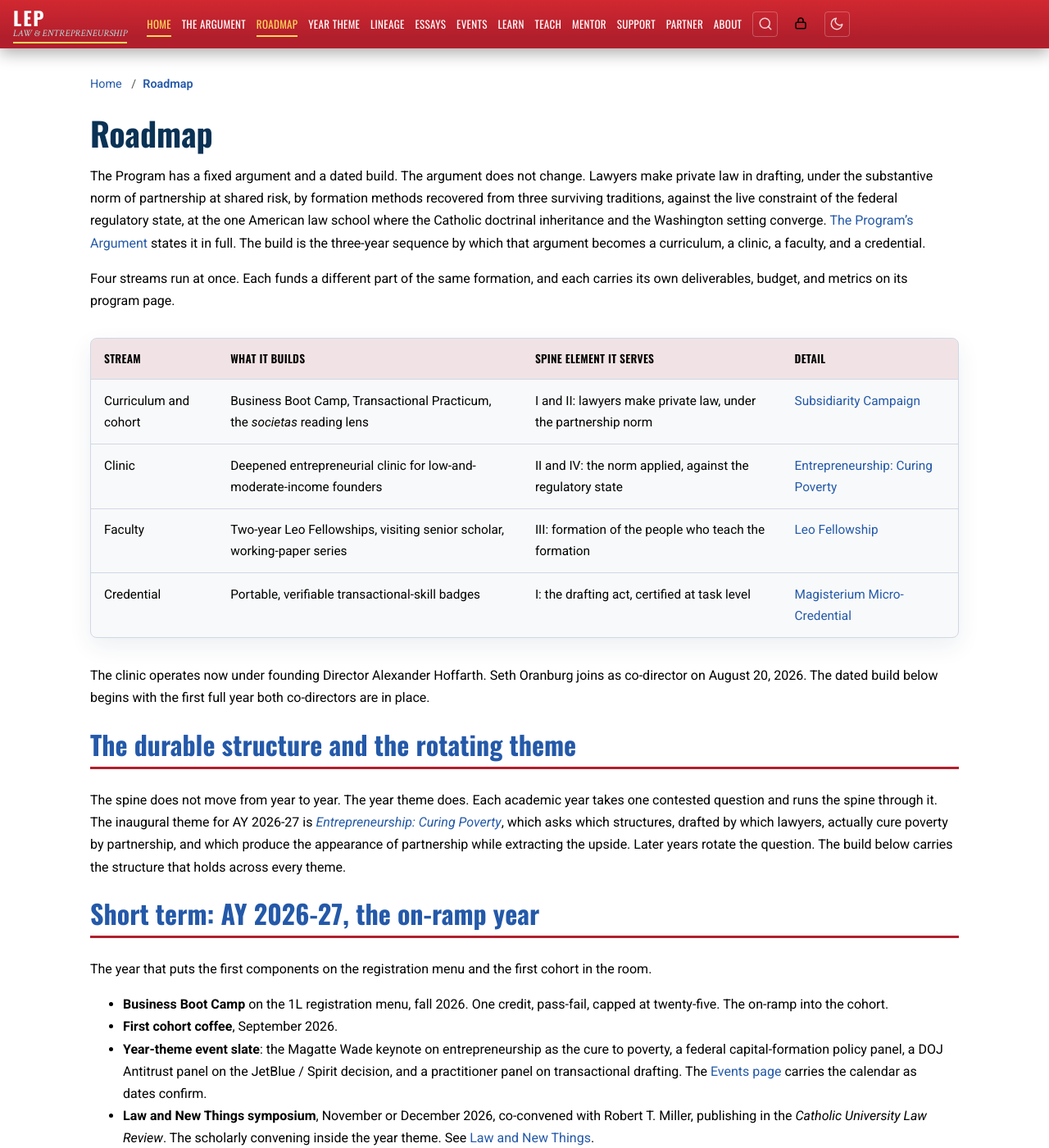
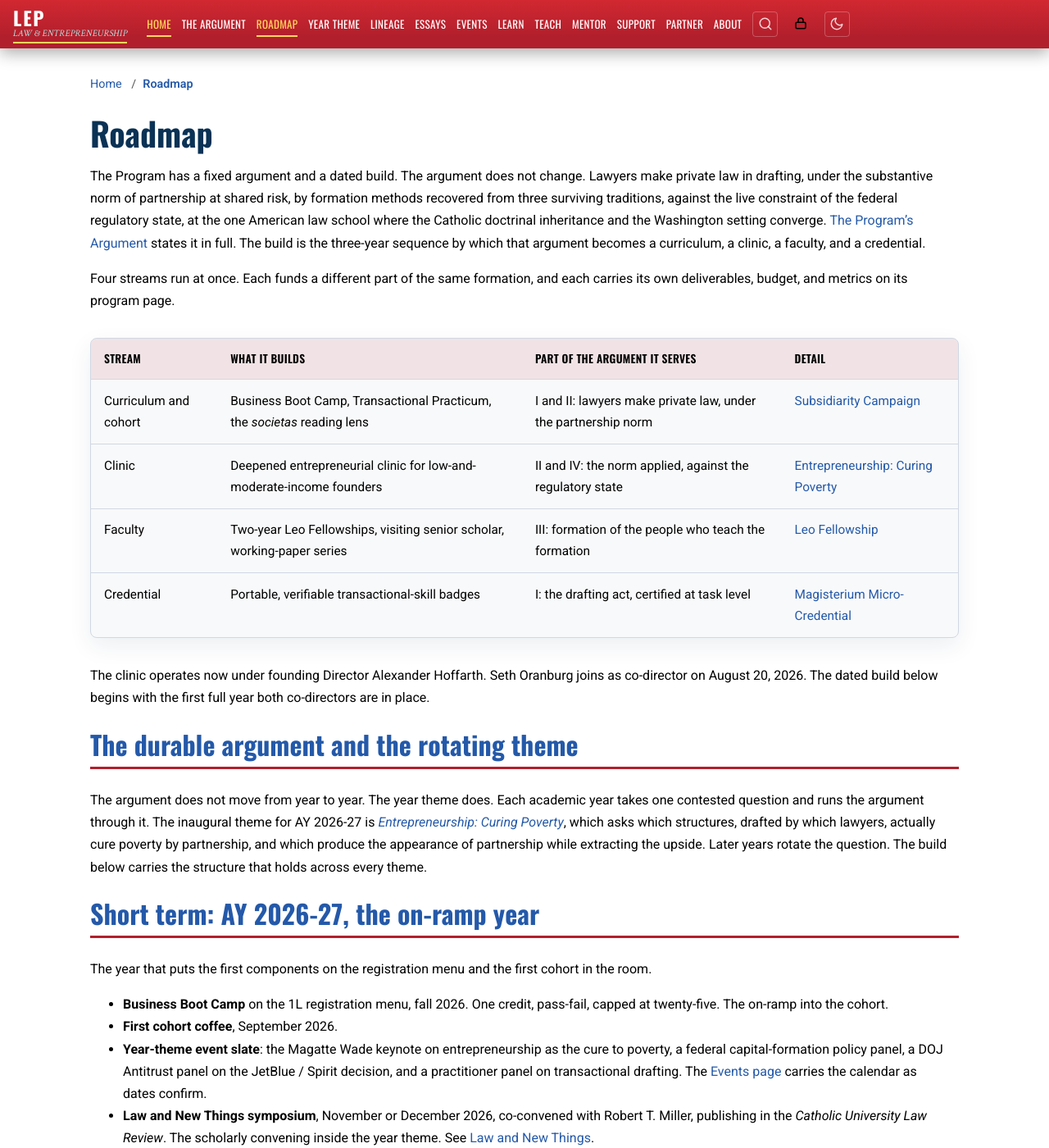
Before and after one commit to Oranburg/LEP, a Jekyll site: the page built from _pages/roadmap.md, in a window 1280 px wide and 1400 px high. Shown: the whole window at 82% size. Built offline with Jekyll 4.4.1, drawn with Linux system fonts in a browser that asks for light colours.

Commit message:
Replace 'spine' metaphor with 'argument' on the roadmap
The roadmap already names the durable thing as the Program's argument
('a fixed argument and a dated build'). The anatomy metaphor ('spine
element it serves', 'the spine does not move') was a second name for
the same thing, and it read as AI register. The page is consistent now.

```diff
--- a/_pages/roadmap.md
+++ b/_pages/roadmap.md
@@ -11,7 +11,7 @@ The Program has a fixed argument and a dated build. The argument does not change
 
 Four streams run at once. Each funds a different part of the same formation, and each carries its own deliverables, budget, and metrics on its program page.
 
-| Stream | What it builds | Spine element it serves | Detail |
+| Stream | What it builds | Part of the argument it serves | Detail |
 |---|---|---|---|
 | Curriculum and cohort | Business Boot Camp, Transactional Practicum, the *societas* reading lens | I and II: lawyers make private law, under the partnership norm | [Subsidiarity Campaign]({{ '/support/subsidiarity-campaign/' | relative_url }}) |
 | Clinic | Deepened entrepreneurial clinic for low-and-moderate-income founders | II and IV: the norm applied, against the regulatory state | [Entrepreneurship: Curing Poverty]({{ '/support/entrepreneurship-v-poverty/' | relative_url }}) |
@@ -20,9 +20,9 @@ Four streams run at once. Each funds a different part of the same formation, and
 
 The clinic operates now under founding Director Alexander Hoffarth. Seth Oranburg joins as co-director on August 20, 2026. The dated build below begins with the first full year both co-directors are in place.
 
-## The durable structure and the rotating theme
+## The durable argument and the rotating theme
 
-The spine does not move from year to year. The year theme does. Each academic year takes one contested question and runs the spine through it. The inaugural theme for AY 2026-27 is [*Entrepreneurship: Curing Poverty*]({{ '/theme/' | relative_url }}), which asks which structures, drafted by which lawyers, actually cure poverty by partnership, and which produce the appearance of partnership while extracting the upside. Later years rotate the question. The build below carries the structure that holds across every theme.
+The argument does not move from year to year. The year theme does. Each academic year takes one contested question and runs the argument through it. The inaugural theme for AY 2026-27 is [*Entrepreneurship: Curing Poverty*]({{ '/theme/' | relative_url }}), which asks which structures, drafted by which lawyers, actually cure poverty by partnership, and which produce the appearance of partnership while extracting the upside. Later years rotate the question. The build below carries the structure that holds across every theme.
 
 ## Short term: AY 2026-27, the on-ramp year
 
```
